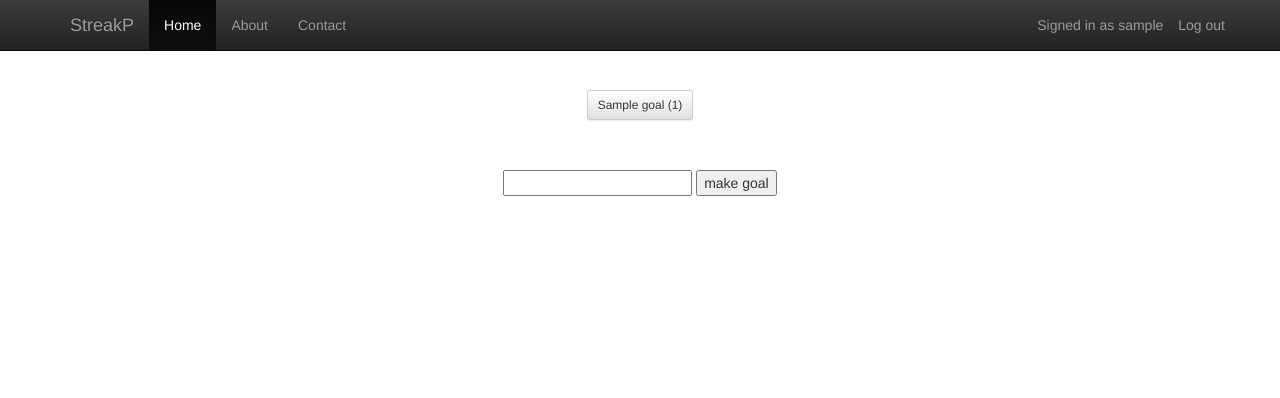
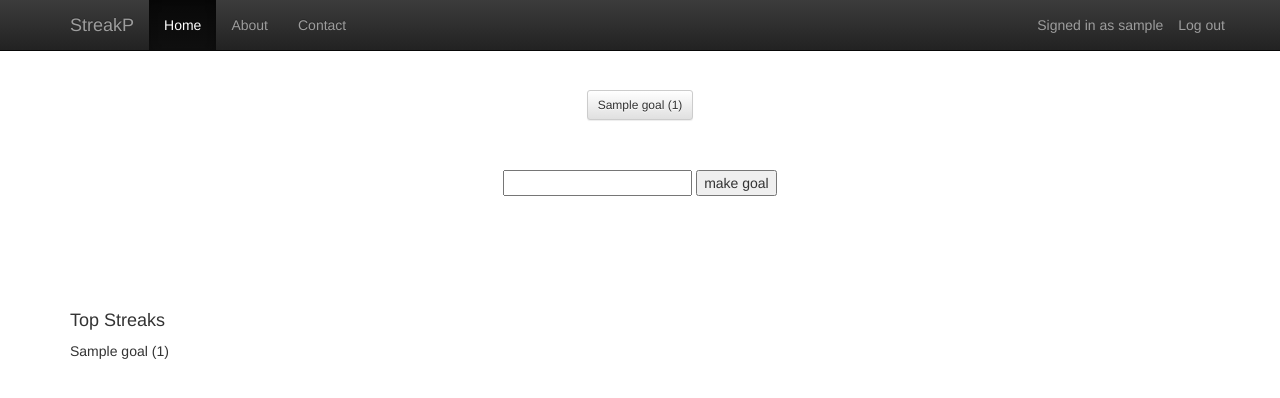
Before and after one commit to katkelemen/streakp, a Django app: page / in a window 1280 px wide. Shown: the top 398 px of the page. Run offline with Django 3.2, Linux system fonts and the light colour scheme; a user stored in the database is signed in; tables that the repository leaves empty hold one stand-in row (values such as "Sample post"); some libraries are stand-ins or nearby versions.

Commit message:
top streaks

```diff
--- a/streakp/goals/templates/goals/about.html
+++ b/streakp/goals/templates/goals/about.html
@@ -14,9 +14,11 @@
 
         <p class="lead">
 
-            we are the foxes my frieeend...and we keep on figthing to the eeend...
+           f
 
         </p>
+
+         <a href="http://lifehacker.com/281626/jerry-seinfelds-productivity-secret">here</a>
     </div>
 
 
--- a/streakp/goals/templates/goals/index.html
+++ b/streakp/goals/templates/goals/index.html
@@ -30,6 +30,13 @@
         </div>
     </div>
 
+    <div class="top_streaks">
+        <h4>Top Streaks</h4>
+        {% for g in all_goals %}
+            <p>{{g}} ({{g.lenstreak}})</p>
+        {% endfor %}
+
+    </div>
 
 </div>
 
--- a/streakp/goals/views.py
+++ b/streakp/goals/views.py
@@ -26,7 +26,8 @@ def incompleted_goals_with_reminder(user):
 def index(request):
     current_user = request.user
     current_goals = Goal.objects.filter(user=current_user)
-    context = {'goals': current_goals}
+    all_goals = Goal.objects.all()
+    context = {'goals': current_goals, 'all_goals': all_goals}
     return render(request, 'goals/index.html', context)
 
 @login_required
```
